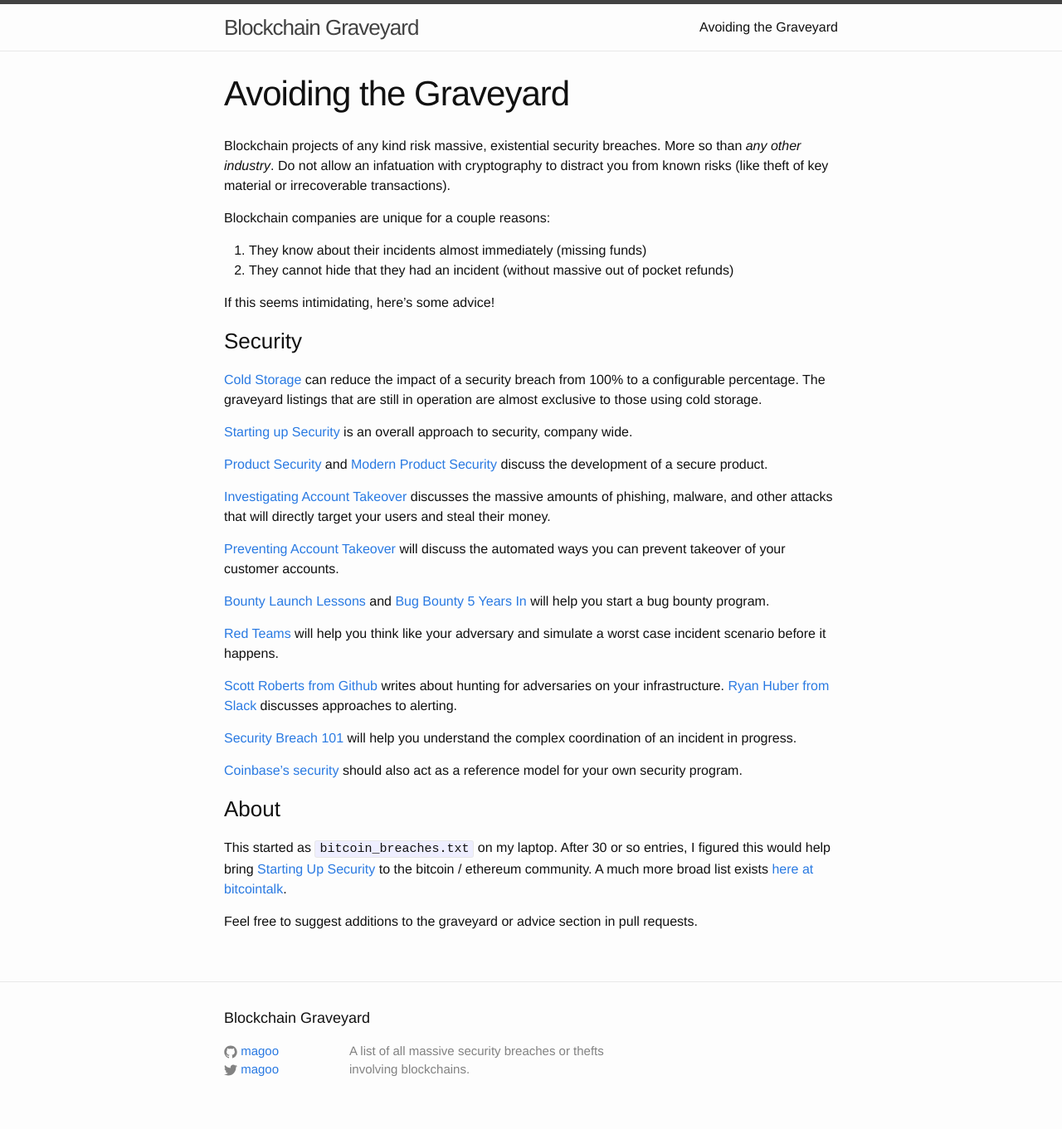
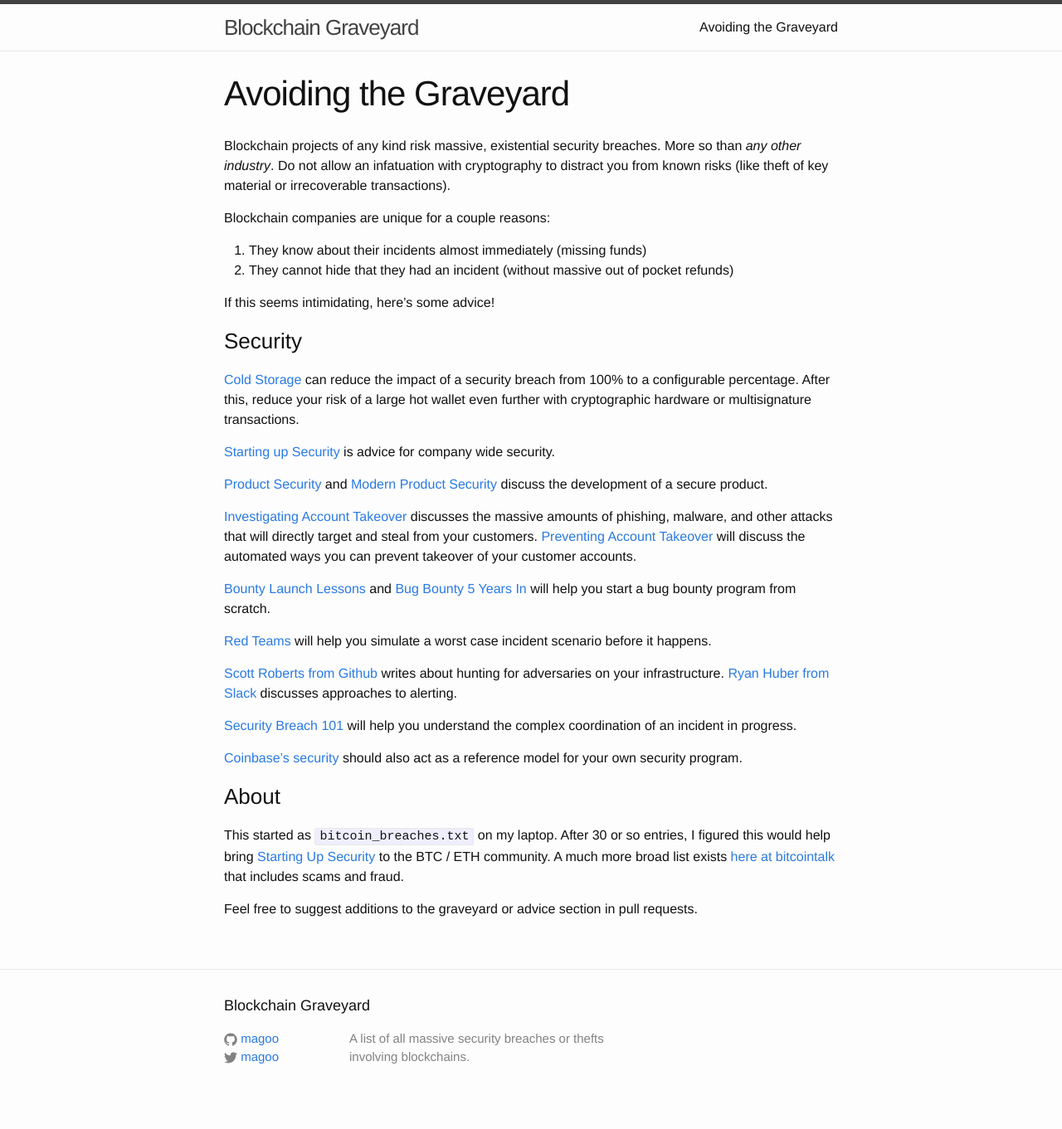
Before and after one commit to magoo/Blockchain-Graveyard, a Jekyll site: the page built from advice.md, in a window 1280 px wide. Shown: the whole page at 83% size. Built offline with Jekyll 4.4.1, drawn with Linux system fonts in a browser that asks for light colours.

Commit message:
Text changes

```diff
--- a/advice.md
+++ b/advice.md
@@ -15,19 +15,17 @@
 
 ### Security
 
-[Cold Storage][CS] can reduce the impact of a security breach from 100% to a configurable percentage. The graveyard listings that are still in operation are almost exclusive to those using cold storage.
+[Cold Storage][CS] can reduce the impact of a security breach from 100% to a configurable percentage. After this, reduce your risk of a large hot wallet even further with cryptographic hardware or multisignature transactions.
 
-[Starting up Security][SUS] is an overall approach to security, company wide.
+[Starting up Security][SUS] is advice for company wide security.
 
 [Product Security][SUSSPS] and [Modern Product Security][MPS] discuss the development of a secure product.
 
-[Investigating Account Takeover][SUSSATO] discusses the massive amounts of phishing, malware, and other attacks that will directly target your users and steal their money.
+[Investigating Account Takeover][SUSSATO] discusses the massive amounts of phishing, malware, and other attacks that will directly target and steal from your customers. [Preventing Account Takeover][SUSSPAT] will discuss the automated ways you can prevent takeover of your customer accounts.
 
-[Preventing Account Takeover][SUSSPAT] will discuss the automated ways you can prevent takeover of your customer accounts.
+[Bounty Launch Lessons][SUSBB] and [Bug Bounty 5 Years In][BBFYI] will help you start a bug bounty program from scratch.
 
-[Bounty Launch Lessons][SUSBB] and [Bug Bounty 5 Years In][BBFYI] will help you start a bug bounty program.
-
-[Red Teams][SUSRT] will help you think like your adversary and simulate a worst case incident scenario before it happens.
+[Red Teams][SUSRT] will help you simulate a worst case incident scenario before it happens.
 
 [Scott Roberts from Github][IRDEAD] writes about hunting for adversaries on your infrastructure. [Ryan Huber from Slack][DSA] discusses approaches to alerting.
 
@@ -37,7 +35,7 @@
 
 ### About
 
-This started as `bitcoin_breaches.txt` on my laptop. After 30 or so entries, I figured this would help bring [Starting Up Security][SUSS] to the bitcoin / ethereum community. A much more broad list exists [here at bitcointalk][bitcointalk].
+This started as `bitcoin_breaches.txt` on my laptop. After 30 or so entries, I figured this would help bring [Starting Up Security][SUSS] to the BTC / ETH community. A much more broad list exists [here at bitcointalk][bitcointalk] that includes scams and fraud.
 
 Feel free to suggest additions to the graveyard or advice section in pull requests.
 
--- a/index.html
+++ b/index.html
@@ -4,7 +4,7 @@
 
 <div class="home">
   <!-- <h1>About</h1> -->
-  These cryptocurrency institutions suffered massive intrusions. Nearly all closed down afterward.
+  These cryptocurrency institutions have suffered massive intrusions. Nearly all closed down afterward.
 </br>
 </br>
 Don't want to be on this list? Start your bitcoin company<a href="/advice"> with security in mind</a>.
```
